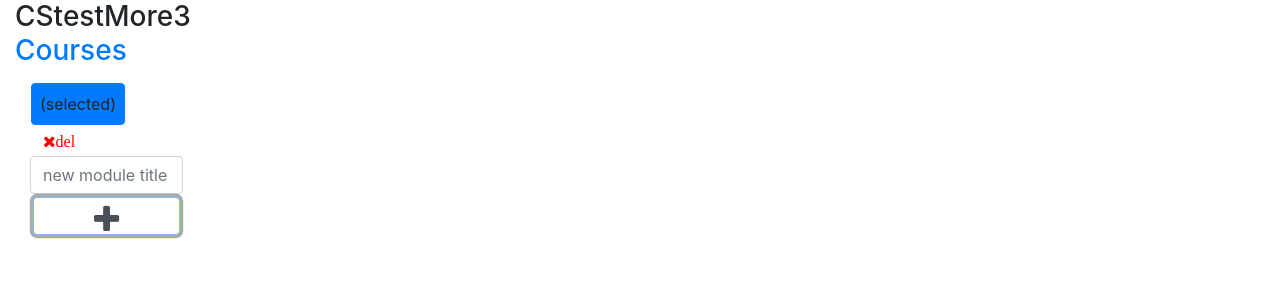
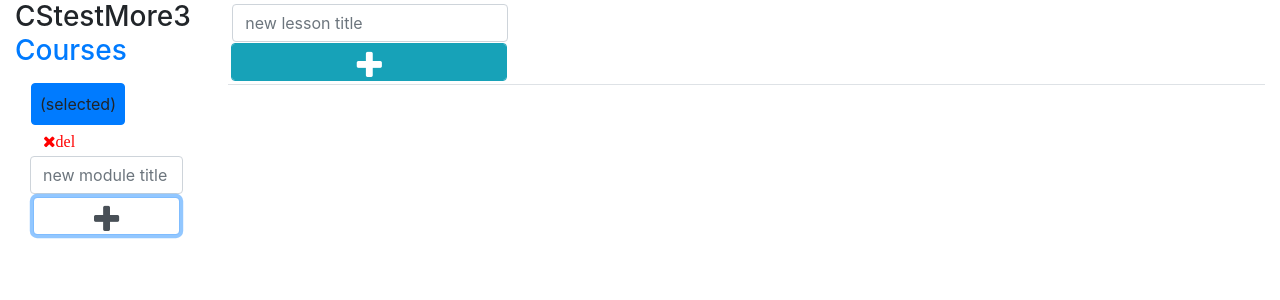
Before and after one commit to michaelyangbling/Content-Management-System-Publisher-ReactJs, a React (Create React App) app: page /editCourse/10 in a window 1280 px wide. Both pictures are taken after a click on the button 106 px from the left and 142 px from the top of the page. Shown: the top 300 px of the page. Built offline with nearby package versions, Linux system fonts and the light colour scheme.

Commit message:
user auto-choose new module or  lesson, deleting bugs

```diff
--- a/src/components/CourseEditor.js
+++ b/src/components/CourseEditor.js
@@ -13,6 +13,7 @@ export default class CourseEditor extends Component{
 
     constructor(props){
         super(props)
+        console.log("remap courseEditor")
         this.courseService=new CourseService()
         this.course=this.courseService.findCourseById(this.props.courseId)
         if (this.course.modules.length>0)
--- a/src/components/LessonTabs.js
+++ b/src/components/LessonTabs.js
@@ -4,6 +4,7 @@ import TopicPills from './TopicPills'
 import CourserService from '../services/CourseService'
 export default class LessonTabs extends Component{
     constructor(props){
+        console.log("remap lessontabs")
         super(props)
         //to select lesson
         if (this.props.lessons.length>0)
@@ -30,7 +31,8 @@ export default class LessonTabs extends Component{
 
     createLesson=()=> {
         this.courseService.addLesson(this.input, this.props.courseId, this.props.moduleIndex);
-        this.setState({}) //just make it re-render
+        this.selectLesson(this.props.lessons[this.props.lessons.length-1], this.props.lessons.length-1)
+        //this.setState({}) //just make it re-render
     }
     componentWillReceiveProps(nextProps) { //seems hard to avoid this? to "re-inherit" module
         if (nextProps.lessons.length>0)
@@ -52,7 +54,7 @@ export default class LessonTabs extends Component{
                   <div style={{margin:"3px"}}>
                       {/*//onChange is triggered on render?*/}
                       <input style={{margin:"1px"}} placeholder="new lesson title" className="form-control" onChange={this.inputChanged}/>
-                      <button className="btn-dark btn form-control"  onClick={this.createLesson}>
+                      <button className="btn-info btn form-control"  onClick={this.createLesson}>
                           {/*Add Module/Week &nbsp;*/}
                           <i className="fa fa-plus fa-2x"></i>
                       </button>
@@ -61,7 +63,7 @@ export default class LessonTabs extends Component{
 
 
 
-              {(this.props.lessons.length>0)?<TopicPills topics={this.state.lesson.topics}/> : null}
+              {(this.props.lessons.length>0)?<TopicPills topics={this.state.lesson.topics} courseId={this.props.courseId} moduleIndex={this.props.moduleIndex}/> : null}
             </div>
 
 
--- a/src/components/ModuleList.js
+++ b/src/components/ModuleList.js
@@ -14,7 +14,7 @@ export default class ModuleList extends Component{
 
     createModule=()=> {
         this.courseService.addModule(this.input, this.props.courseId);
-        this.setState({}) //just make it re-render
+        this.props.selectModule(this.props.modules[this.props.modules.length-1], this.props.modules.length-1) //just make it re-render
     }
     // We don’t recommend using indexes for keys if the order of items may change.
     render(){
@@ -33,7 +33,7 @@ export default class ModuleList extends Component{
                 </ul>
                 <input placeholder="new module title" className="form-control" onChange={this.inputChanged}/>
                 <div style={{margin:"3px"}}>
-                <button className="btn-dark btn form-control"  onClick={this.createModule}>
+                <button className="btn-primary btn form-control"  onClick={this.createModule}>
                     {/*Add Module/Week &nbsp;*/}
                     <i className="fa fa-plus fa-2x"></i>
                 </button>
--- a/src/components/Pill.js
+++ b/src/components/Pill.js
@@ -1,6 +1,7 @@
 import React,{Component} from 'react'
 export default class Pill extends Component{
     constructor(props){
+        console.log("remap pill")
         super(props)
     }
     render(){
--- a/src/components/TopicPills.js
+++ b/src/components/TopicPills.js
@@ -15,6 +15,15 @@ export default class TopicPills extends Component{
         else
             this.setState({index: 0})
     }
+
+    inputChanged(event){
+        this.input=event.target.value
+    }
+
+    createTopic=()=> {
+        this.courseService.addTopic(this.input, this.props.courseId, this.props.moduleIndex, this.props.lessonIndex);
+        this.setState({}) //just make it re-render
+    }
     render(){
         //console.log(this.props.topics)
         //console.log(this.state)
@@ -24,7 +33,17 @@ export default class TopicPills extends Component{
                     {this.props.topics.map(
                     topic=><Pill topic={topic}/>
                     )}
+
+                    {/*<div style={{margin:"3px"}}>*/}
+                        {/**/}
+                        {/*<input style={{margin:"1px"}} placeholder="new topic title" className="form-control" onChange={this.inputChanged}/>*/}
+                        {/*<button className="btn-secondary btn form-control"  onClick={this.createTopic}>*/}
+                            {/*/!*Add Module/Week &nbsp;*!/*/}
+                            {/*<i className="fa fa-plus fa-2x"></i>*/}
+                        {/*</button>*/}
+                    {/*</div>*/}
                 </ul>
+
                 {/*//WidgetList static for now*/}
                 {(this.props.topics.length>0)?<WidgetList widgets={this.state.topic.widgets}/> : null}
             </div>
--- a/src/containers/WhiteBoard.js
+++ b/src/containers/WhiteBoard.js
@@ -29,7 +29,7 @@ class WhiteBoard extends React.Component{
       //Router  contain at most one node, Link/Route should be in Router, so make Router the root
         <Router>
           <div className="container-fluid">
-            <Route path="/editCourse/:id" render={({match})=><CourseEditor courseId={match.params.id}/>}
+            <Route path="/editCourse/:id" render={({match})=><CourseEditor courseId={match.params.id}/>} //would re-construct an instance?
             />
 
             {/* nav bar and add icon on bottom right */}
```
